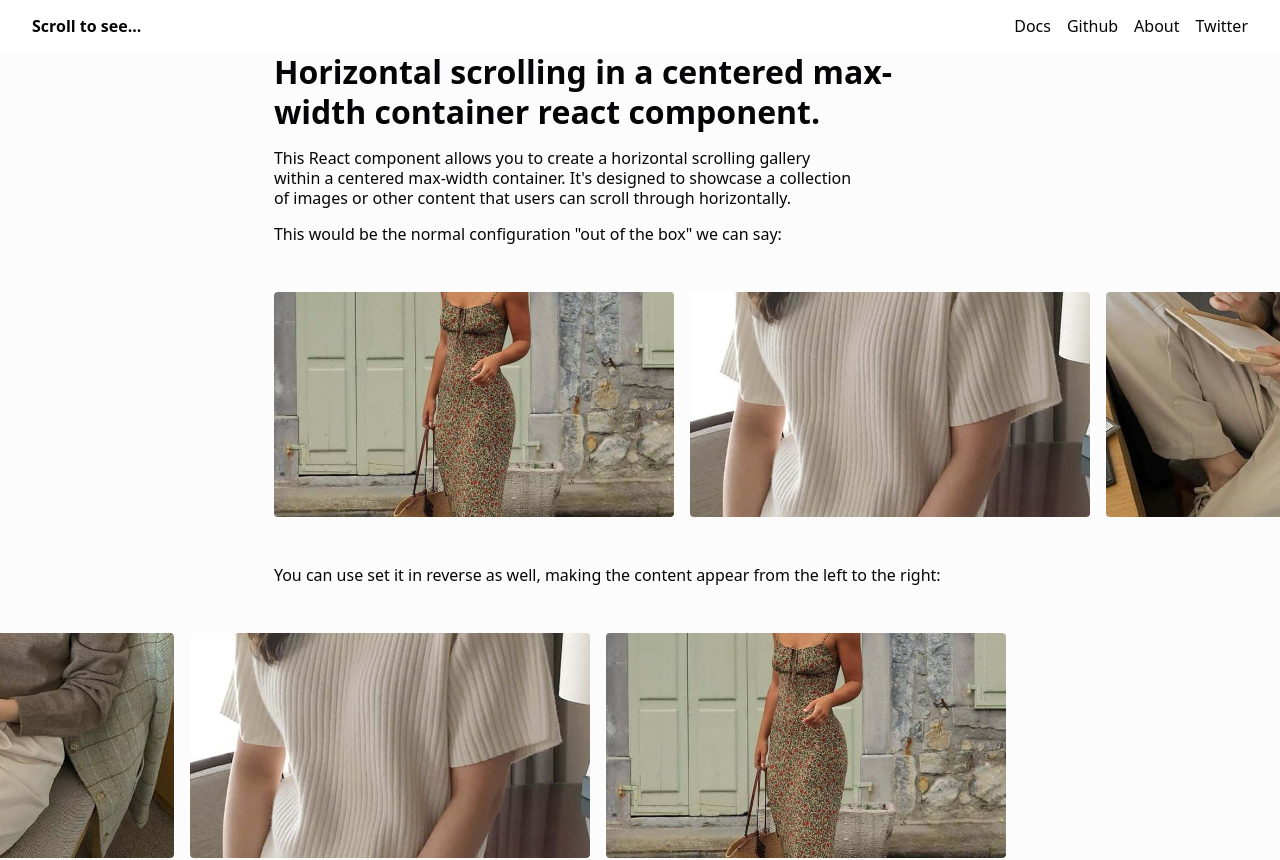
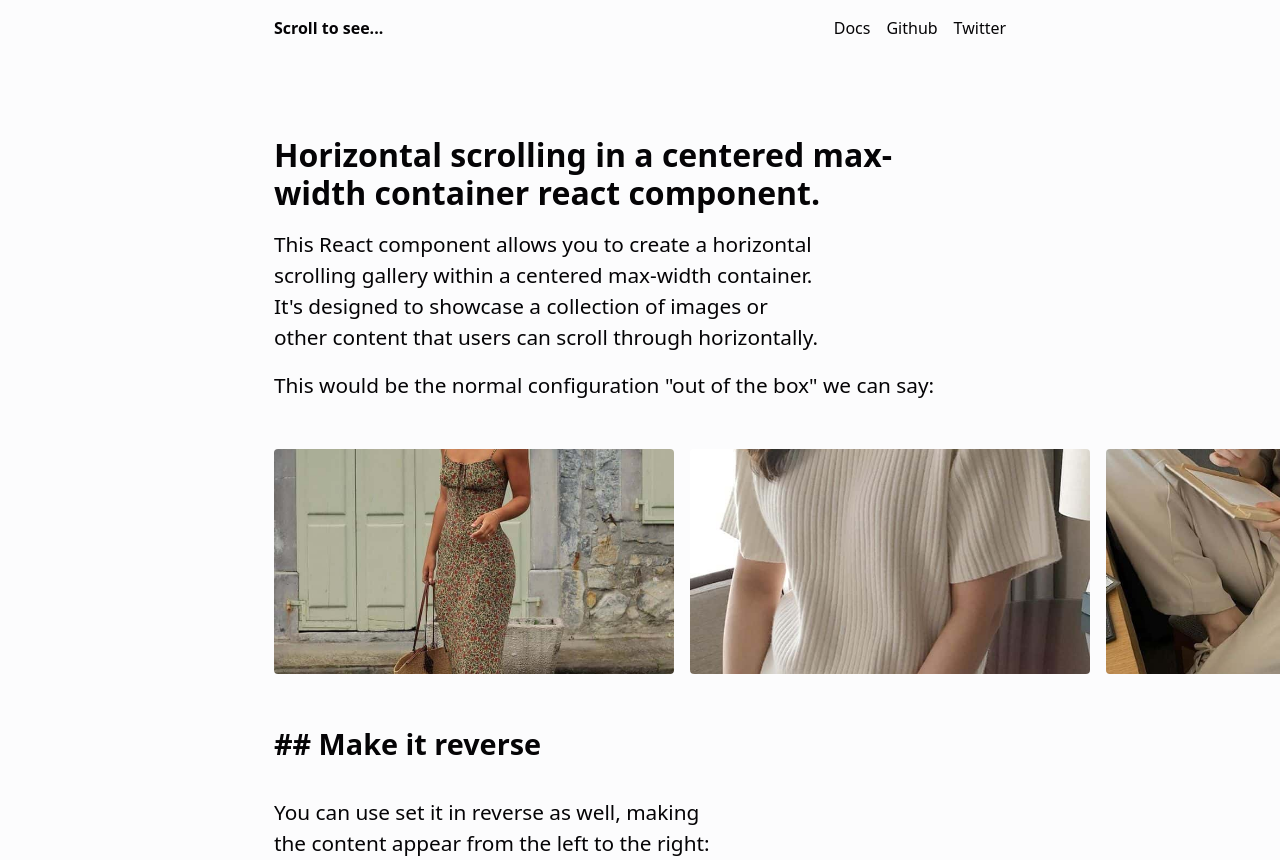
Before and after one commit to yefreescoding/horizontal-scrolling-react, a React (Vite) app in the folder horizontal-scroll-component/: page / in a window 1280 px wide. Shown: the top 860 px of the page. Built offline with nearby package versions, Linux system fonts and the light colour scheme.

Commit message:
update: text main page

```diff
--- a/horizontal-scroll-component/src/App.tsx
+++ b/horizontal-scroll-component/src/App.tsx
@@ -27,6 +27,7 @@ function App() {
           <img src="/images/image-4.jpg" alt="test images" />
           <img src="/images/image-5.jpg" alt="test images" />
         </GalleryDiv>
+        <h2>## Make it reverse</h2>
         <p>
           You can use set it in reverse as well, making the content appear from
           the left to the right:
@@ -38,6 +39,10 @@ function App() {
           <img src="/images/image-4.jpg" alt="test images" />
           <img src="/images/image-5.jpg" alt="test images" />
         </GalleryDiv>
+        <h2>
+          ## Change the aspect ratio of the images or cards inside the{" "}
+          {"<GalleryDiv>"} tag
+        </h2>
         <p>
           There's two aspect-ratio types to configure this component: square = 1
           x 1; video = 19 x 9.{" "}
@@ -46,14 +51,14 @@ function App() {
             personal preferences.
           </strong>
         </p>
-        <p>This is aspect ratio square:</p>
+        <p>• This is aspect ratio square:</p>
         <GalleryDiv direction="normal" galleryItemsAspectRatio="square">
           <img src="/images/image-4.jpg" alt="test images" />
           <img src="/images/square-2.jpg" alt="test images" />
           <img src="/images/square-1.jpg" alt="test images" />
           <img src="/images/image-6.jpg" alt="test images 2" />
         </GalleryDiv>
-        <p>And this is aspect ratio video:</p>
+        <p>• And this is aspect ratio video:</p>
         <GalleryDiv direction="left" galleryItemsAspectRatio="video">
           <img src="/images/square-4.jpg" alt="test images" />
           <img src="/images/square-2.jpg" alt="test images" />
--- a/horizontal-scroll-component/src/components/header/Header.tsx
+++ b/horizontal-scroll-component/src/components/header/Header.tsx
@@ -30,20 +30,26 @@ export default function Header() {
       id="page-header"
       className={`header ${headerActive ? "active" : ""}`}
     >
-      <div className="site-name">Scroll to see...</div>
-      <nav>
+      <nav className="nav">
+        <div className="site-name">Scroll to see...</div>
         <ul className="menu" role="list">
           <li>
-            <a href="#">Docs</a>
+            <a
+              target="_blank"
+              href="https://github.com/yefreescoding/horizontal-scrolling-react/blob/main/README.md"
+            >
+              Docs
+            </a>
           </li>
           <li>
-            <a href="#">Github</a>
+            <a target="_blank" href="https://github.com/yefreescoding">
+              Github
+            </a>
           </li>
           <li>
-            <a href="#">About</a>
-          </li>
-          <li>
-            <a href="#">Twitter</a>
+            <a href="https://twitter.com/YefreeCodes" target="_blank">
+              Twitter
+            </a>
           </li>
         </ul>
       </nav>
--- a/horizontal-scroll-component/src/index.css
+++ b/horizontal-scroll-component/src/index.css
@@ -2,7 +2,7 @@
   --text: hsl(270, 20%, 2%);
   --background: hsl(240, 20%, 99%);
   --primary: hsl(77, 22%, 62%);
-  --secondary: hsl(137, 22%, 81%);
+  --secondary: hsla(137, 22%, 81%, 0.3);
   --accent: hsl(77, 22%, 41%);
 }
 
@@ -11,7 +11,7 @@
     --text: hsl(270, 20%, 95%);
     --background: hsl(240, 20%, 13%);
     --primary: hsl(77, 22%, 62%);
-    --secondary: hsl(137, 22%, 81%);
+    --secondary: hsla(140, 2%, 30%, 0.3);
     --accent: hsl(77, 22%, 41%);
   }
 }
@@ -35,7 +35,7 @@ html {
 }
 
 body {
-  line-height: 1.25;
+  line-height: 1.5;
   font-family: system-ui, -apple-system, BlinkMacSystemFont, "Segoe UI", Roboto,
     Oxygen, Ubuntu, Cantarell, "Open Sans", "Helvetica Neue", sans-serif;
   background-color: var(--background);
@@ -80,35 +80,61 @@ h4,
 h5,
 h6 {
   text-wrap: balance;
+  margin-top: 5rem;
 }
 
 h1 {
   font-size: clamp(2rem, 2.5vw, 4rem);
+  font-weight: 900;
+  line-height: 1.2;
 }
+
+h2 {
+  font-size: clamp(1.8rem, 2vw, 2.5rem);
+  font-weight: 600;
+  margin-bottom: 1rem;
+}
+
+p {
+  font-size: clamp(1rem, 2vw, 1.3rem);
+  line-height: 1.5;
+}
+
+/* ============ HEADER STYLES ============ */
 
 .header {
   position: sticky;
   top: 0;
-  display: flex;
   flex-wrap: wrap;
-  justify-content: space-between;
   gap: 1rem;
   padding: 1rem clamp(1rem, 4vw, 2rem);
-  background-color: white;
+  background-color: var(--background);
   transition: box-shadow 200ms cubic-bezier(0.33, 1, 0.68, 1);
 }
 
 .header.active {
-  box-shadow: hsla(0 0% 0% / 0.1) 0 0.5rem 1rem;
+  box-shadow: var(--secondary) 0 0.5rem 1rem;
   transition-duration: 400ms;
 }
 
-.menu {
+.menu,
+.nav {
   display: flex;
   align-items: center;
   gap: 1rem;
 }
 
+.nav {
+  width: min(100%, 80ch);
+  justify-content: space-between;
+  margin-inline: auto;
+}
+
 .site-name {
   font-weight: bold;
 }
+
+[data-observer-intercept] {
+  position: absolute;
+  top: 300px;
+}
```
